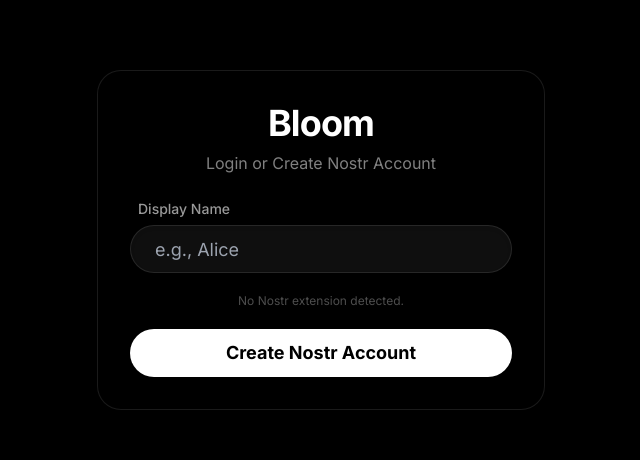
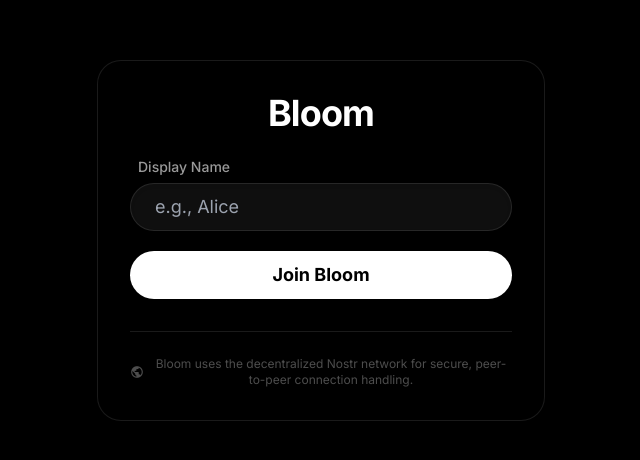
Before and after one commit to TheGandabherunda/bloom, a React (Vite) app: page / in a window 1280 px wide. Shown: the part 160-620 px from the top of the page, without its empty margins (319-959 px from the left). Built offline with nearby package versions, Linux system fonts and the light colour scheme; what nostr-tools would draw is missing.

Commit message:
feat: implement Login component with support for guest and NIP-07 extension authentication

```diff
--- a/src/components/Login.jsx
+++ b/src/components/Login.jsx
@@ -88,10 +88,7 @@
 
       <div className="bg-black/90 lg:bg-black lg:backdrop-blur-none backdrop-blur-xl border border-white/10 p-8 rounded-3xl shadow-2xl w-full max-w-md transform transition-all pointer-events-auto relative z-10">
         <div className="text-center mb-6">
-          <h1 className="hidden lg:block text-4xl font-bold text-white mb-2 tracking-tight">Bloom</h1>
-          <p className="text-white/50 text-base">
-            Login or Create Nostr Account
-          </p>
+          <h1 className="hidden lg:block text-4xl font-bold text-white tracking-tight">Bloom</h1>
         </div>
 
         <form onSubmit={handleGuestLogin} className="space-y-5">
@@ -109,8 +106,7 @@
           </div>
 
           <div className="flex flex-col gap-3 mt-4">
-
-            {hasExtension ? (
+            {hasExtension && (
               <button
                 type="button"
                 onClick={handleExtensionLogin}
@@ -119,10 +115,6 @@
               >
                 Login with Nostr Extension
               </button>
-            ) : (
-               <div className="text-center mb-2">
-                 <p className="text-white/30 text-xs">No Nostr extension detected.</p>
-               </div>
             )}
 
             <button
@@ -136,12 +128,18 @@
                   <span className="text-sm font-bold uppercase tracking-widest">Connecting...</span>
                 </div>
               ) : (
-                'Create Nostr Account'
+                'Join Bloom'
               )}
             </button>
-
           </div>
         </form>
+
+        <div className="mt-8 text-center border-t border-white/10 pt-6">
+          <p className="text-white/30 text-xs flex items-center justify-center gap-1.5">
+            <span className="material-symbols-rounded text-[14px]">public</span>
+            Bloom uses the decentralized Nostr network for secure, peer-to-peer connection handling.
+          </p>
+        </div>
       </div>
     </div>
   );
```
